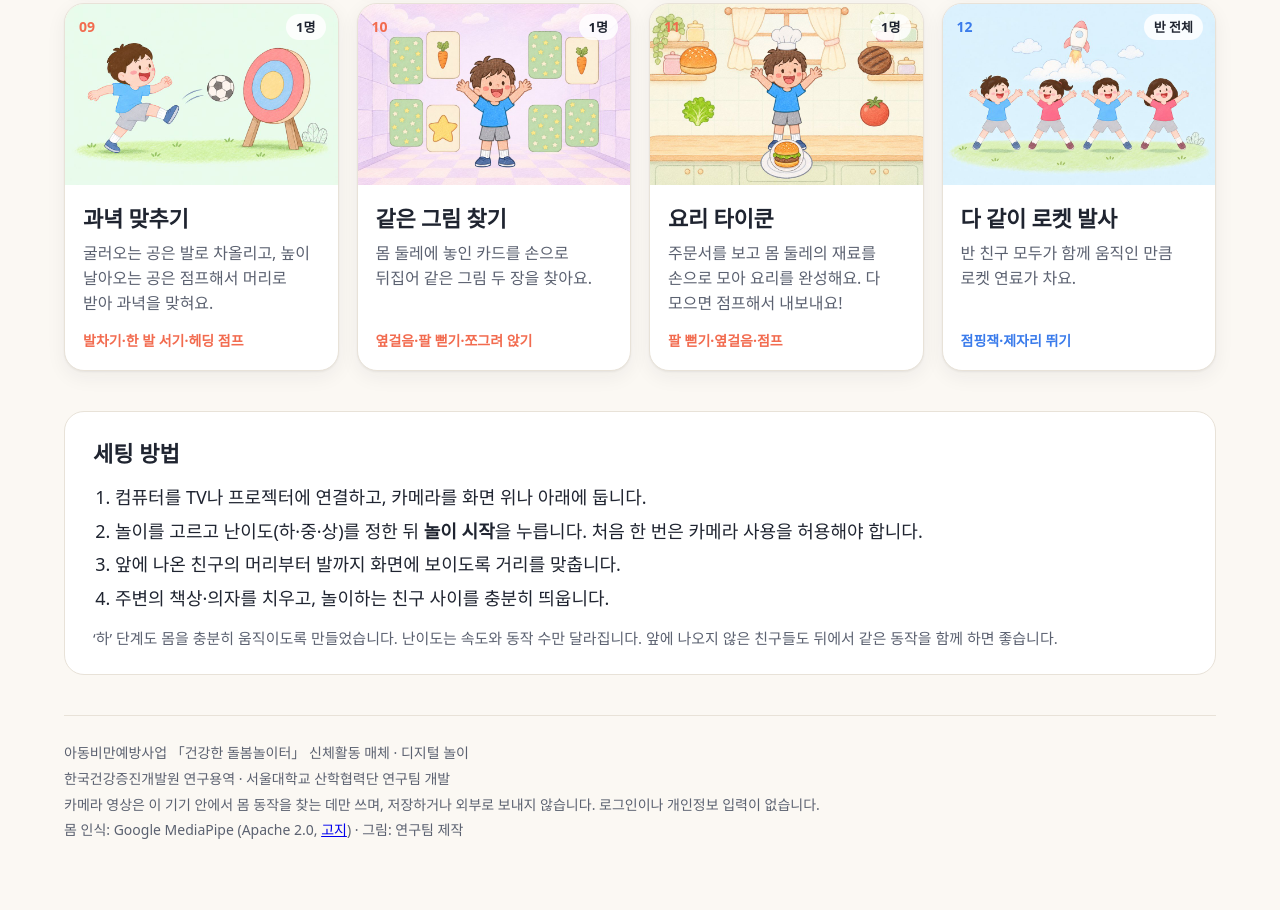
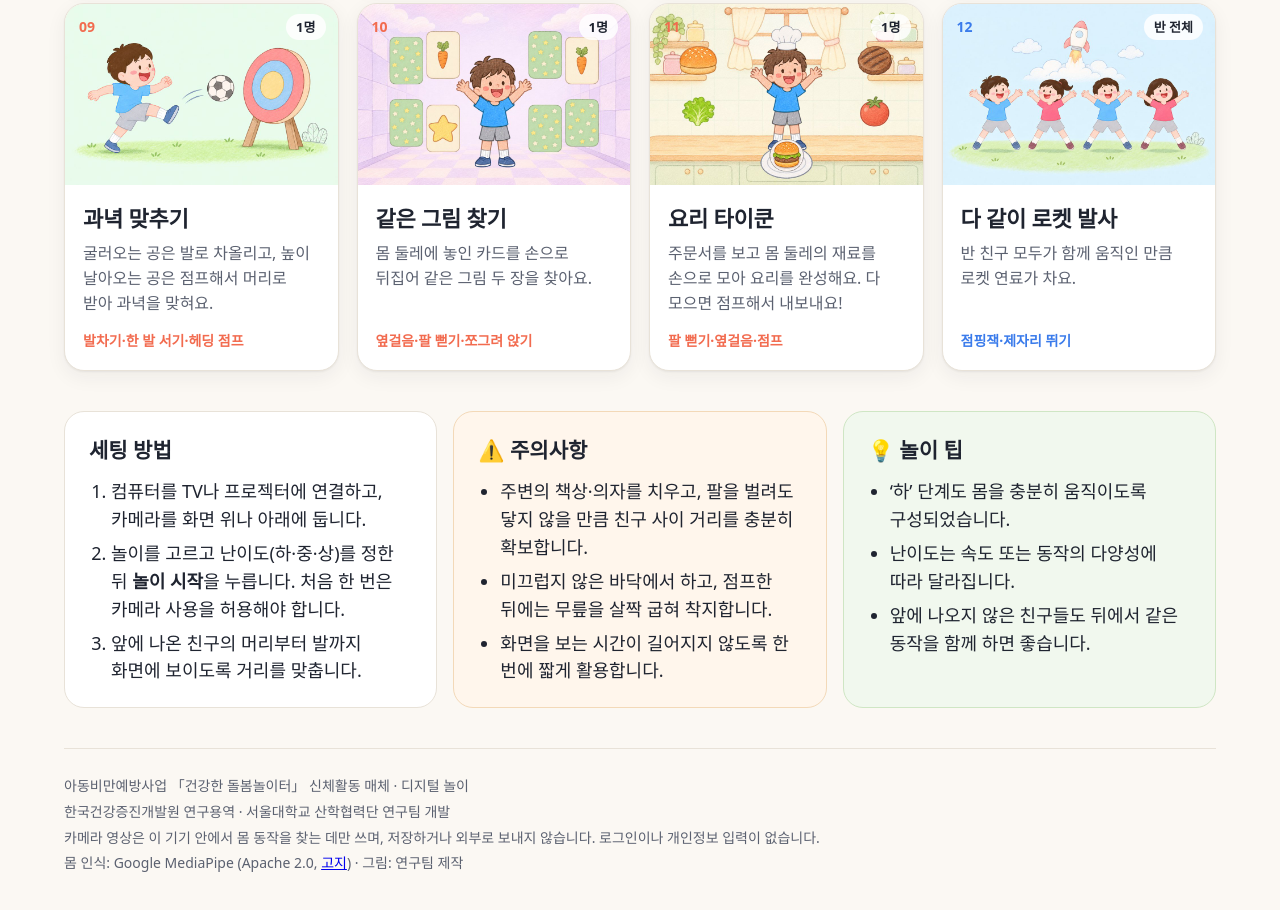
Before and after one commit to Dolbom-on/dolbom-on.github.io, a plain HTML site: page index.html in a window 1280 px wide. Shown: the part 1155-2065 px from the top of the page. Before the commit the page ends 2040 px from the top, so only its background shows below. Drawn offline with Linux system fonts and the light colour scheme.

Commit message:
첫 화면: 세팅 방법·주의사항·놀이 팁 상자 나눠기

```diff
--- a/index.html
+++ b/index.html
@@ -76,11 +76,13 @@
   .team { --c: var(--team); --soft: var(--team-soft); }
   .tool { --c: var(--tool); --soft: var(--tool-soft); }
 
-  /* 선생님 안내 */
-  .guide { background: var(--surface); border: 1px solid var(--line); border-radius: var(--radius); padding: 24px 28px; margin-bottom: 40px; }
-  .guide h2 { margin: 0 0 14px; font-size: 22px; }
-  .guide ol { margin: 0; padding-left: 22px; display: grid; gap: 6px; }
-  .guide .note { margin: 14px 0 0; font-size: 15px; color: var(--ink-soft); }
+  /* 세팅 방법 · 주의사항 · 놀이 팁 */
+  .guides { display: grid; grid-template-columns: repeat(auto-fit, minmax(280px, 1fr)); gap: 16px; margin-bottom: 40px; }
+  .guide { background: var(--surface); border: 1px solid var(--line); border-radius: var(--radius); padding: 22px 24px; }
+  .guide h2 { margin: 0 0 12px; font-size: 21px; }
+  .guide ol, .guide ul { margin: 0; padding-left: 22px; display: grid; gap: 6px; }
+  .guide.caution { background: #FFF6EC; border-color: #F3D9B8; }
+  .guide.tips { background: #F1F8EE; border-color: #CFE6C4; }
 
   footer { border-top: 1px solid var(--line); padding: 22px 0 40px; color: var(--ink-soft); font-size: 14px; }
   footer p { margin: 4px 0; }
@@ -156,16 +158,32 @@
 
   <main class="grid" id="grid" aria-live="polite"></main>
 
+  <div class="guides">
     <section class="guide" aria-labelledby="guide-h">
       <h2 id="guide-h">세팅 방법</h2>
       <ol>
         <li>컴퓨터를 TV나 프로젝터에 연결하고, 카메라를 화면 위나 아래에 둡니다.</li>
         <li>놀이를 고르고 난이도(하·중·상)를 정한 뒤 <b>놀이 시작</b>을 누릅니다. 처음 한 번은 카메라 사용을 허용해야 합니다.</li>
         <li>앞에 나온 친구의 머리부터 발까지 화면에 보이도록 거리를 맞춥니다.</li>
-      <li>주변의 책상·의자를 치우고, 놀이하는 친구 사이를 충분히 띄웁니다.</li>
       </ol>
-    <p class="note">‘하’ 단계도 몸을 충분히 움직이도록 만들었습니다. 난이도는 속도와 동작 수만 달라집니다. 앞에 나오지 않은 친구들도 뒤에서 같은 동작을 함께 하면 좋습니다.</p>
     </section>
+    <section class="guide caution" aria-labelledby="caution-h">
+      <h2 id="caution-h"><span aria-hidden="true">⚠️</span> 주의사항</h2>
+      <ul>
+        <li>주변의 책상·의자를 치우고, 팔을 벌려도 닿지 않을 만큼 친구 사이 거리를 충분히 확보합니다.</li>
+        <li>미끄럽지 않은 바닥에서 하고, 점프한 뒤에는 무릎을 살짝 굽혀 착지합니다.</li>
+        <li>화면을 보는 시간이 길어지지 않도록 한 번에 짧게 활용합니다.</li>
+      </ul>
+    </section>
+    <section class="guide tips" aria-labelledby="tips-h">
+      <h2 id="tips-h"><span aria-hidden="true">💡</span> 놀이 팁</h2>
+      <ul>
+        <li>‘하’ 단계도 몸을 충분히 움직이도록 구성되었습니다.</li>
+        <li>난이도는 속도 또는 동작의 다양성에 따라 달라집니다.</li>
+        <li>앞에 나오지 않은 친구들도 뒤에서 같은 동작을 함께 하면 좋습니다.</li>
+      </ul>
+    </section>
+  </div>
 
   <footer>
     <p>아동비만예방사업 「건강한 돌봄놀이터」 신체활동 매체 · 디지털 놀이</p>
```
Lines whose indentation alone changed are shown as unchanged.
